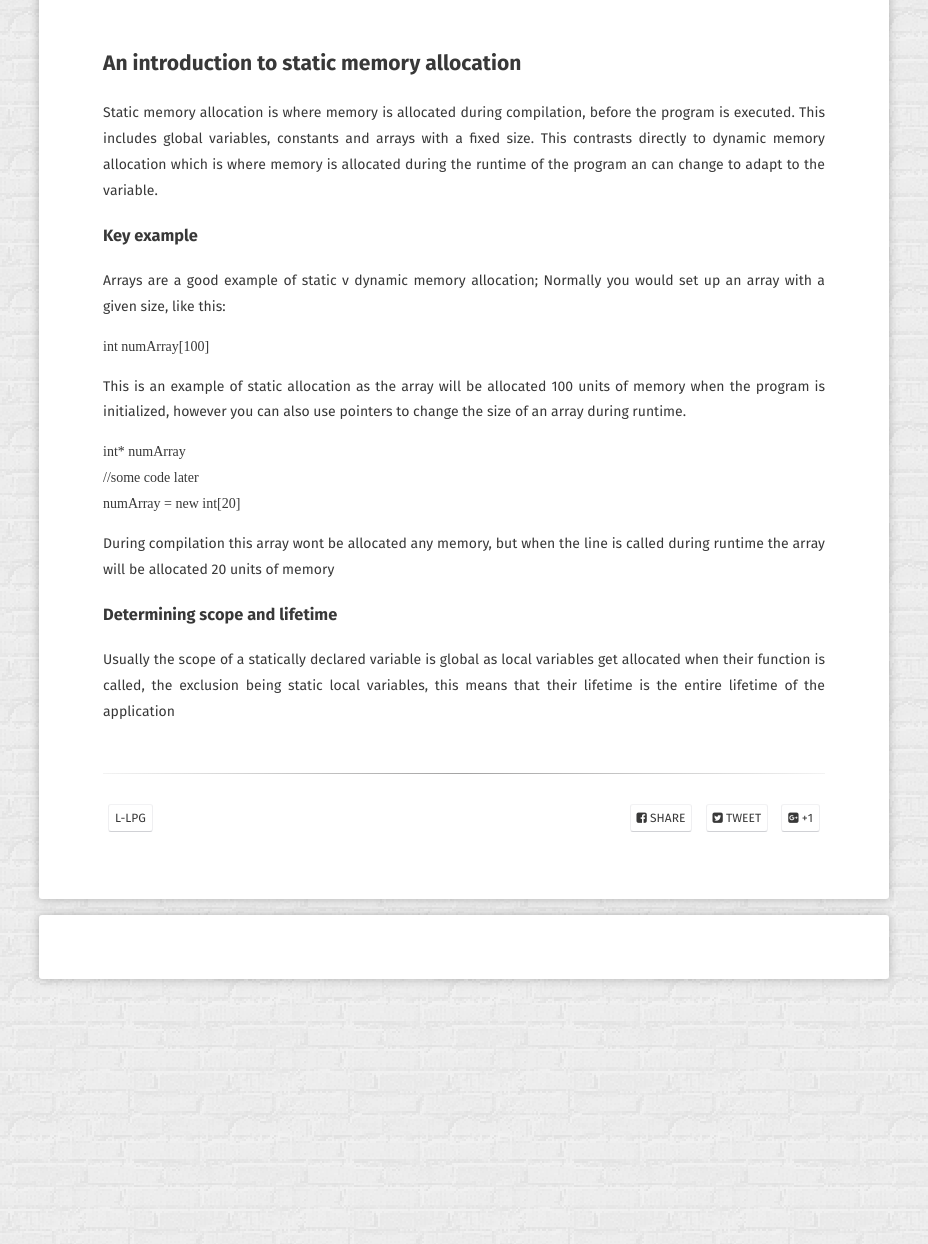
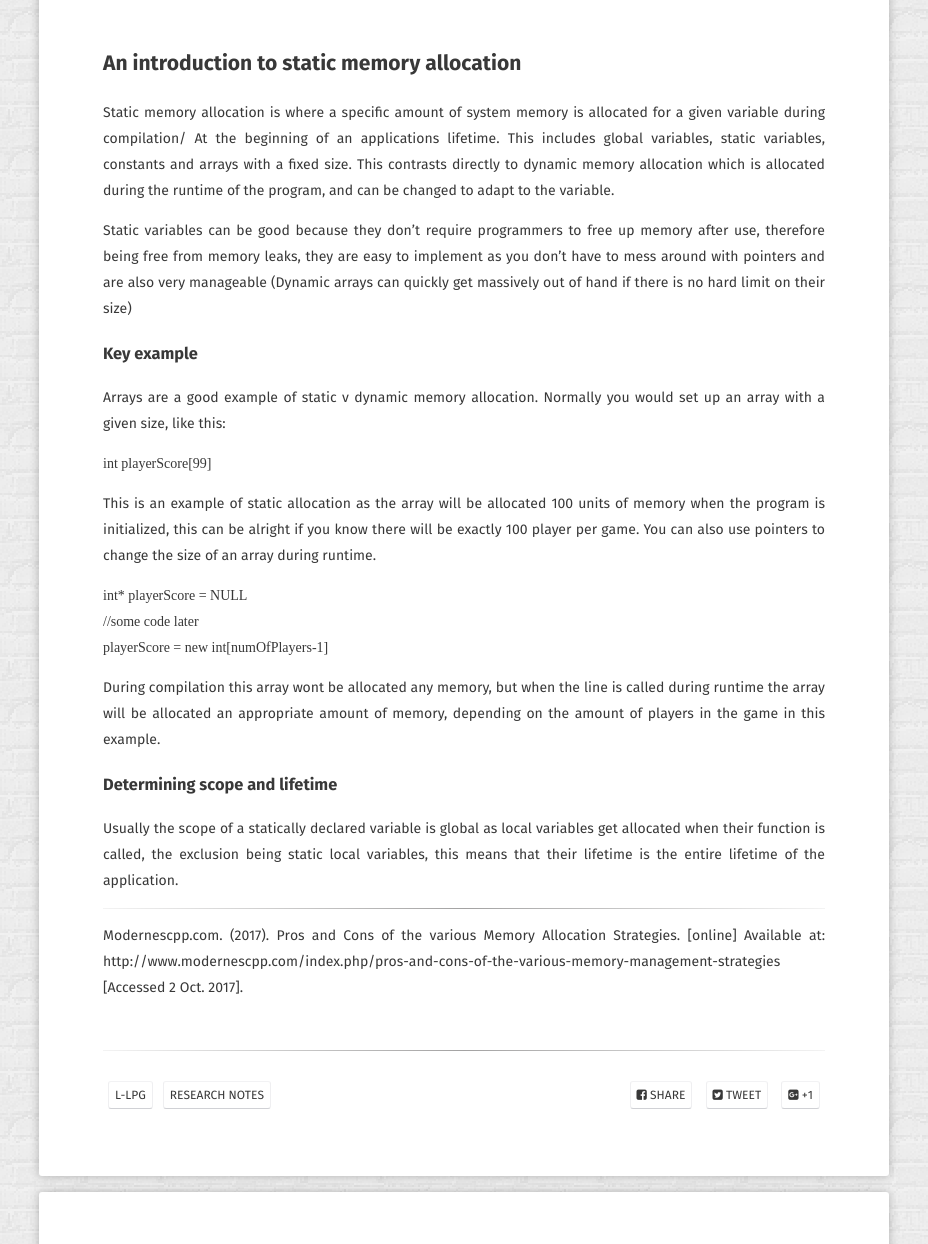
Before and after one commit to JohnnersUK/OLD.JohnnersUK.github.io, a Jekyll site: the page built from _posts/2017-10-02-Static-memory-allocation.md, in a window 1280 px wide and 1400 px high, scrolled down 418 px, cut to the strip 156-1400 px from the top of the window. Shown: the whole strip, without its empty margins (176-1104 px from the left). Built offline with Jekyll 4.4.1, drawn with Linux system fonts in a browser that asks for light colours; some web fonts are replaced; comment, search, counter and statistics services are not loaded; some of the changed text lies outside the part shown.

Commit message:
Updated post, not fake post -_-

````diff
--- a/_posts/2017-10-02-Static-memory-allocation.md
+++ b/_posts/2017-10-02-Static-memory-allocation.md
@@ -3,32 +3,44 @@ layout: post
 title: "Static memory allocation"
 date: 2017-10-02
 excerpt: "All things static."
-tags: [L-LPG]
+tags:
+- L-LPG
+- Research Notes
 feature: http://s3.amazonaws.com/digitaltrends-uploads-prod/2017/07/close-up-computer-ram.jpg
 comments: true
 ---
 ## An introduction to static memory allocation
-Static memory allocation is where memory is allocated during compilation, before the program is executed.
-This includes global variables, constants and arrays with a fixed size. This contrasts directly to dynamic
-memory allocation which is where memory is allocated during the runtime of the program an can change
-to adapt to the variable.
+Static memory allocation is where a specific amount of system memory is allocated for a given variable during compilation/
+At the beginning of an applications lifetime.
+This includes global variables, static variables, constants and arrays with a fixed size.
+This contrasts directly to dynamic memory allocation which is allocated during the runtime of the program,
+and can be changed to adapt to the variable.
+
+Static variables can be good because they don't require programmers to free up memory after use, therefore being free
+from memory leaks, they are easy to implement as you don't have to mess around with pointers
+and are also very manageable (Dynamic arrays can quickly get massively out of hand if there is no hard limit on their size)
 
 ### Key example
-Arrays are a good example of static v dynamic memory allocation;
+Arrays are a good example of static v dynamic memory allocation.
 Normally you would set up an array with a given size, like this:
 ```C++
-int numArray[100]
+int playerScore[99]
 ```
 This is an example of static allocation as the array will be allocated 100 units of memory when the program is initialized,
-however you can also use pointers to change the size of an array during runtime.
+this can be alright if you know there will be exactly 100 player per game.
+You can also use pointers to change the size of an array during runtime.
 ```C++
-int* numArray
+int* playerScore = NULL
 //some code later
-numArray = new int[20]
+playerScore = new int[numOfPlayers-1]
 ```
 During compilation this array wont be allocated any memory, but when the line is called during runtime the array will be
-allocated 20 units of memory
+allocated an appropriate amount of memory, depending on the amount of players in the game in this example.
 
 ### Determining scope and lifetime
 Usually the scope of a statically declared variable is global as local variables get allocated when their function is called,
-the exclusion being static local variables, this means that their lifetime is the entire lifetime of the application
+the exclusion being static local variables, this means that their lifetime is the entire lifetime of the application.
+
+---
+
+Modernescpp.com. (2017). Pros and Cons of the various Memory Allocation Strategies. [online] Available at: http://www.modernescpp.com/index.php/pros-and-cons-of-the-various-memory-management-strategies [Accessed 2 Oct. 2017].
````
